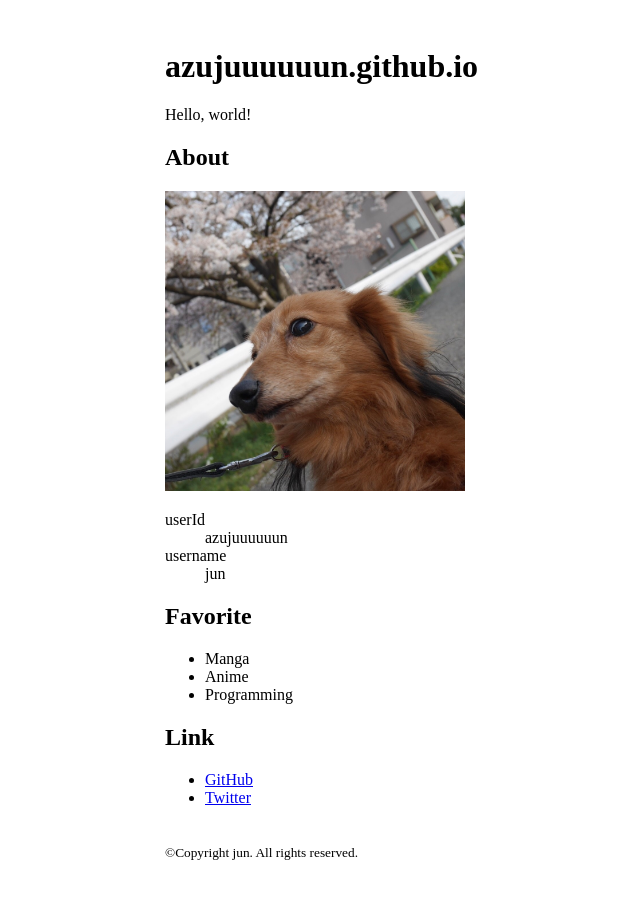
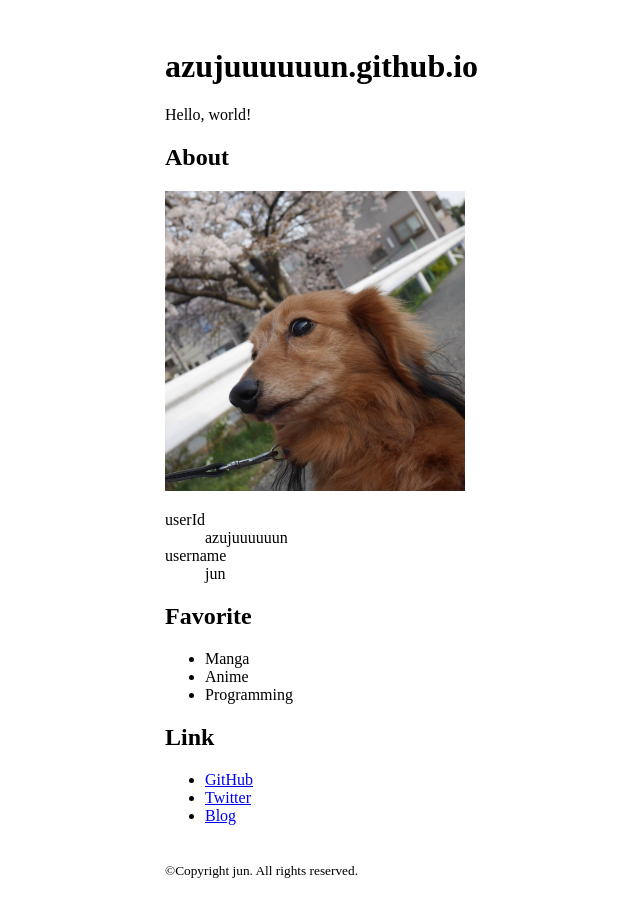
Before and after one commit to azujuuuuuun/azujuuuuuun.github.io, a Next.js app: page / in a window 1280 px wide. Shown: the top 916 px of the page, without its empty margins (150-790 px from the left). Built offline with nearby package versions, Linux system fonts and the light colour scheme.

Commit message:
Add blog link

```diff
--- a/src/pages/index.tsx
+++ b/src/pages/index.tsx
@@ -68,6 +68,15 @@ const HomePage: React.FC = () => {
                   Twitter
                 </a>
               </li>
+              <li>
+                <a
+                  href="https://azujuuuuuun.hatenablog.com"
+                  target="_blank"
+                  rel="noreferrer noopener"
+                >
+                  Blog
+                </a>
+              </li>
             </ul>
           </section>
         </main>
```
